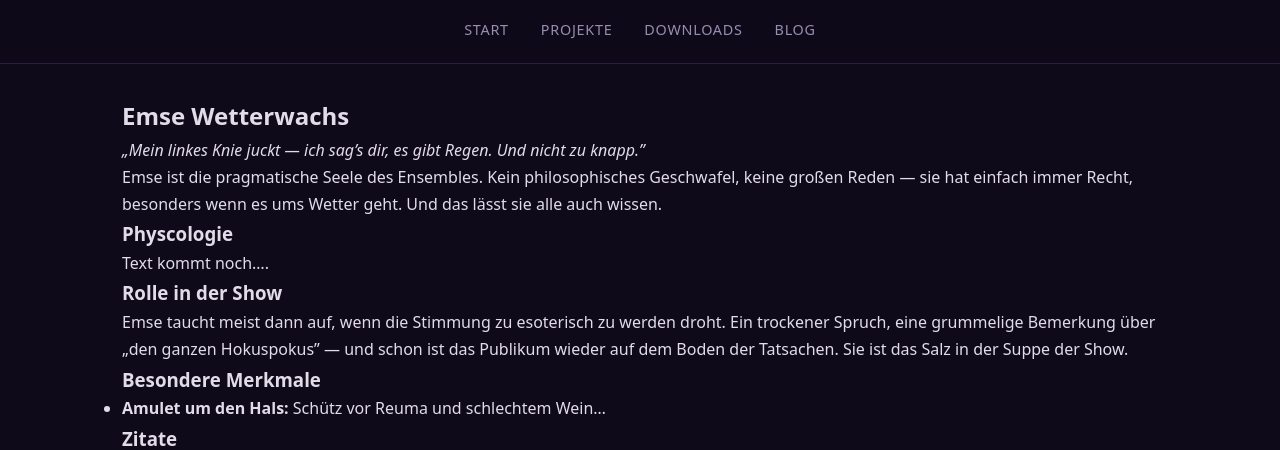
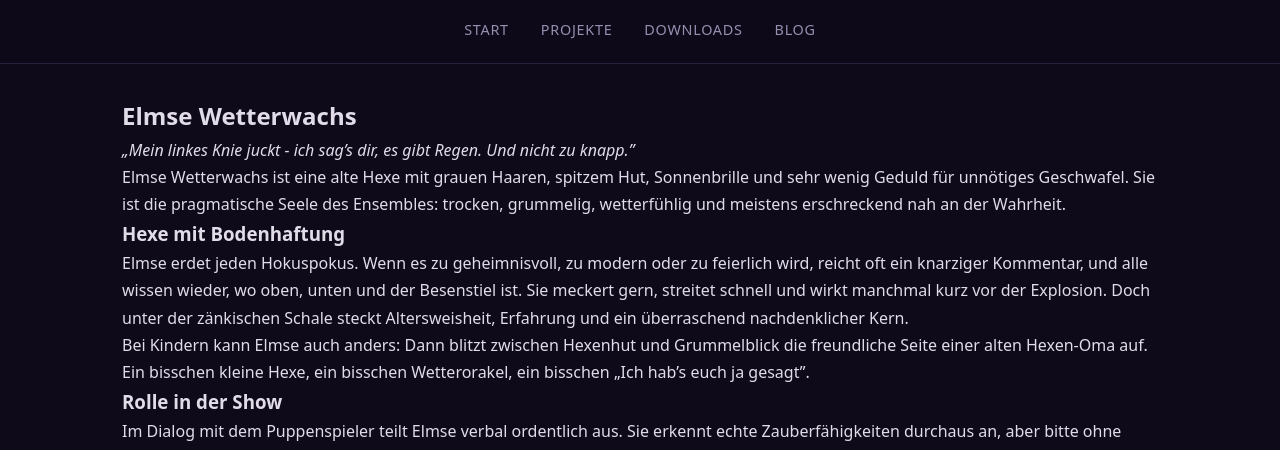
Before and after one commit to hesspet/Zauberhaft, a Jekyll site: the page built from _puppen/elmse.md, in a window 1280 px wide and 1400 px high. Shown: the top 450 px of the window. Built offline with Jekyll 4.4.1, drawn with Linux system fonts in a browser that asks for light colours; some of the changed text lies outside the part shown.

Commit message:
elmse.md

```diff
--- a/_puppen/elmse.md
+++ b/_puppen/elmse.md
@@ -1,28 +1,52 @@
 ---
 name: Elmse Wetterwachs
-kurztext: Eine Hexe - muss man da jetzt wirklich noch mehr sagen?
+kurztext: "Alte Hexe, trockener Humor: Elmse erdet jeden Hokuspokus mit Knie-Orakel, Grummelblick und klaren Worten."
 passbild: /assets/puppen/passbilder/elmse-wetterwachs.jpg
 reihenfolge: 30
 ---
 
-## Emse Wetterwachs
+## Elmse Wetterwachs
 
-*„Mein linkes Knie juckt — ich sag's dir, es gibt Regen. Und nicht zu knapp."*
+*„Mein linkes Knie juckt - ich sag's dir, es gibt Regen. Und nicht zu knapp."*
 
-Emse ist die pragmatische Seele des Ensembles. Kein philosophisches Geschwafel, keine großen Reden — sie hat einfach immer Recht, besonders wenn es ums Wetter geht. Und das lässt sie alle auch wissen.
+Elmse Wetterwachs ist eine alte Hexe mit grauen Haaren, spitzem Hut, Sonnenbrille und sehr wenig Geduld für unnötiges Geschwafel. Sie ist die pragmatische Seele des Ensembles: trocken, grummelig, wetterfühlig und meistens erschreckend nah an der Wahrheit.
 
-### Physcologie
+### Hexe mit Bodenhaftung
 
+Elmse erdet jeden Hokuspokus. Wenn es zu geheimnisvoll, zu modern oder zu feierlich wird, reicht oft ein knarziger Kommentar, und alle wissen wieder, wo oben, unten und der Besenstiel ist. Sie meckert gern, streitet schnell und wirkt manchmal kurz vor der Explosion. Doch unter der zänkischen Schale steckt Altersweisheit, Erfahrung und ein überraschend nachdenklicher Kern.
 
-Text kommt noch....
+Bei Kindern kann Elmse auch anders: Dann blitzt zwischen Hexenhut und Grummelblick die freundliche Seite einer alten Hexen-Oma auf. Ein bisschen kleine Hexe, ein bisschen Wetterorakel, ein bisschen „Ich hab's euch ja gesagt".
 
 ### Rolle in der Show
 
-Emse taucht meist dann auf, wenn die Stimmung zu esoterisch zu werden droht. Ein trockener Spruch, eine grummelige Bemerkung über „den ganzen Hokuspokus" — und schon ist das Publikum wieder auf dem Boden der Tatsachen. Sie ist das Salz in der Suppe der Show.
+Im Dialog mit dem Puppenspieler teilt Elmse verbal ordentlich aus. Sie erkennt echte Zauberfähigkeiten durchaus an, aber bitte ohne Scharlatanerie, falsche Feierlichkeit und blinden Technikglauben. Wetter-Apps beeindrucken sie nicht. Knie schon.
+
+Das Publikum wird bei Elmse schnell zum Komplizen. Wer ihr zustimmt, steht auf ihrer Seite. Wer widerspricht, sollte besser gute Argumente haben. Sie spricht langsam, deutlich und knarzig, mit viel Armbewegung, alten Zaubersprüchen, kleinen Flüchen und diesem Blick, der sagt: „Ich hab schon Dinge gesehen, bevor du WLAN hattest."
 
 ### Besondere Merkmale
 
-- **Amulet um den Hals:** Schütz vor Reuma und schlechtem Wein...
+- Alte Hexe mit schwarzer Kleidung, grauen Haaren und langem spitzem Hut
+- Trocken, grummelig, ehrlich und herrlich altmodisch
+- Hat oft Recht, besonders beim Wetter
+- Wenig Begeisterung für moderne Technik
+- Liebt klare Worte statt philosophischem Geschwafel
+- Meckert gern, findet Haare in Suppen und mag Psychologie
+- Kann streitsüchtig, altersweise, zänkisch und zugleich warmherzig wirken
+- Spricht langsam, deutlich und mit knarziger Hexenstimme
+- Bringt Zaubersprüche, Flüche und bodenständigen Hexenverstand auf die Bühne
+
+### Typische Elmse-Momente
+
+Elmse kommt selten einfach nur herein. Meistens gibt es ein Problem: Der Besen springt nicht an, das Alter zwickt, das Knie meldet Regen oder irgendwo steht wieder jemand mit einer App und glaubt, mehr über das Wetter zu wissen als sie.
+
+Zu ihren Lieblingsthemen gehören das Älterwerden, Geistersehen, Halloween als „Party Time" und die wichtige Frage, warum man über das Totsein reden soll, wenn es auch Rotwein gibt.
+
+### Öffentliches Zubehör
+
+- **Amulett:** Hilft angeblich gegen Rheuma und schlechten Wein.
+- **Sonnenbrille:** Weil manche Wahrheiten blendend hell sind.
+- **Hexenhut:** Lang, spitz und eindeutig nicht verhandelbar.
+- **Hexenbesen Irwisch 2000:** Startet nicht immer, gehört aber trotzdem zur Familie.
 
 ### Zitate
 
@@ -30,4 +54,8 @@
 
 > „Magie ist, wenn man weiß, wie's geht. Alles andere ist Scharlatanerie."
 
-<img src="{{ '/assets/puppen/steckbriefe/emse/teetasse.jpg' | relative_url }}" alt="Emse mit ihrer berühmten Teetasse">
+> „Mein linkes Knie juckt. Regen. Und wenn's nicht regnet, war's das rechte."
+
+### Kurz gesagt
+
+Elmse Wetterwachs ist die Hexe für alle, die Humor mit Kanten mögen: ehrlich, trocken, streitlustig und wetterfest. Sie bringt Grummel, Weisheit und Hexencharme auf die Bühne und sorgt dafür, dass selbst der größte Zauber nicht den Boden unter den Füßen verliert.
```
